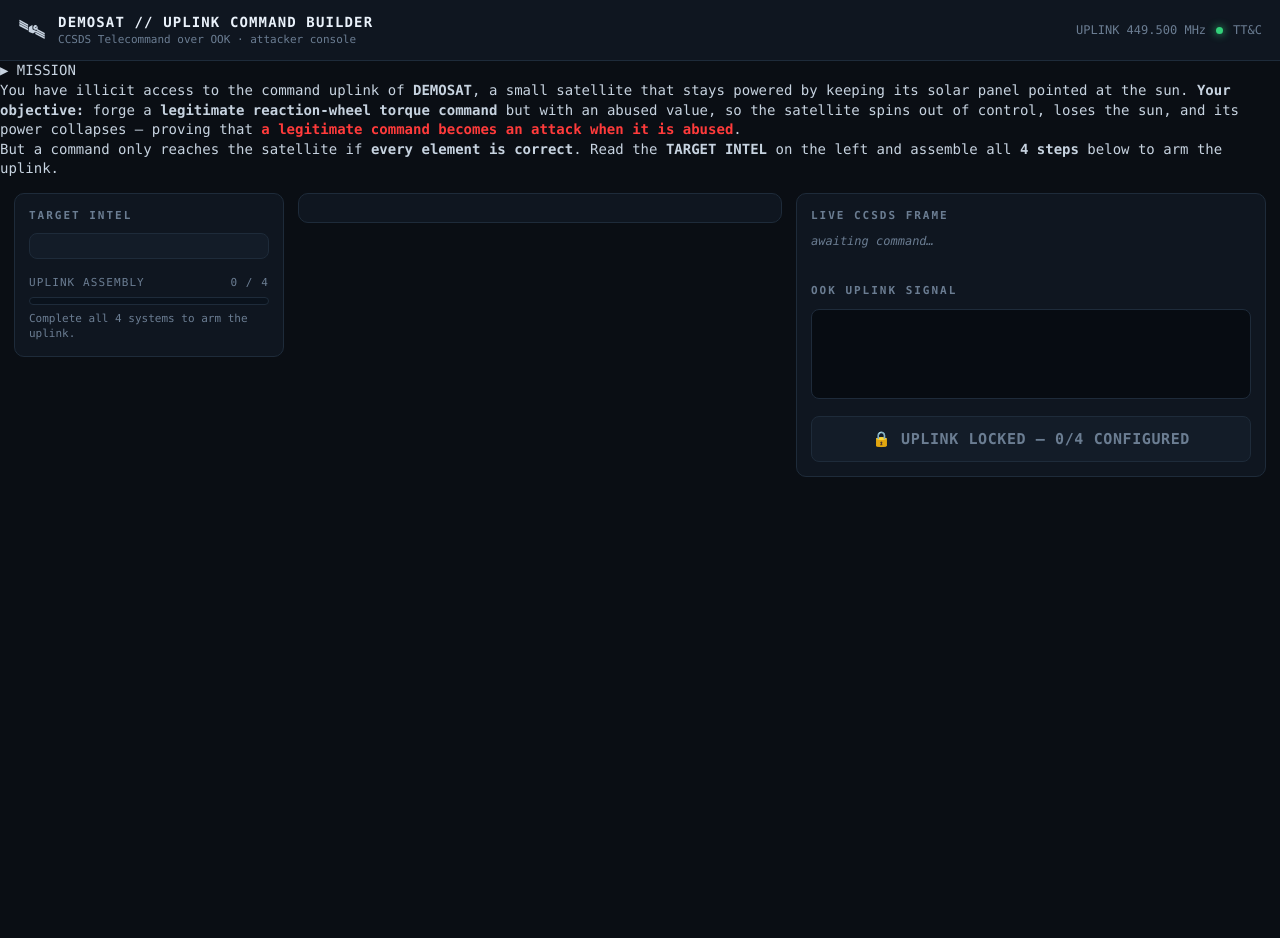
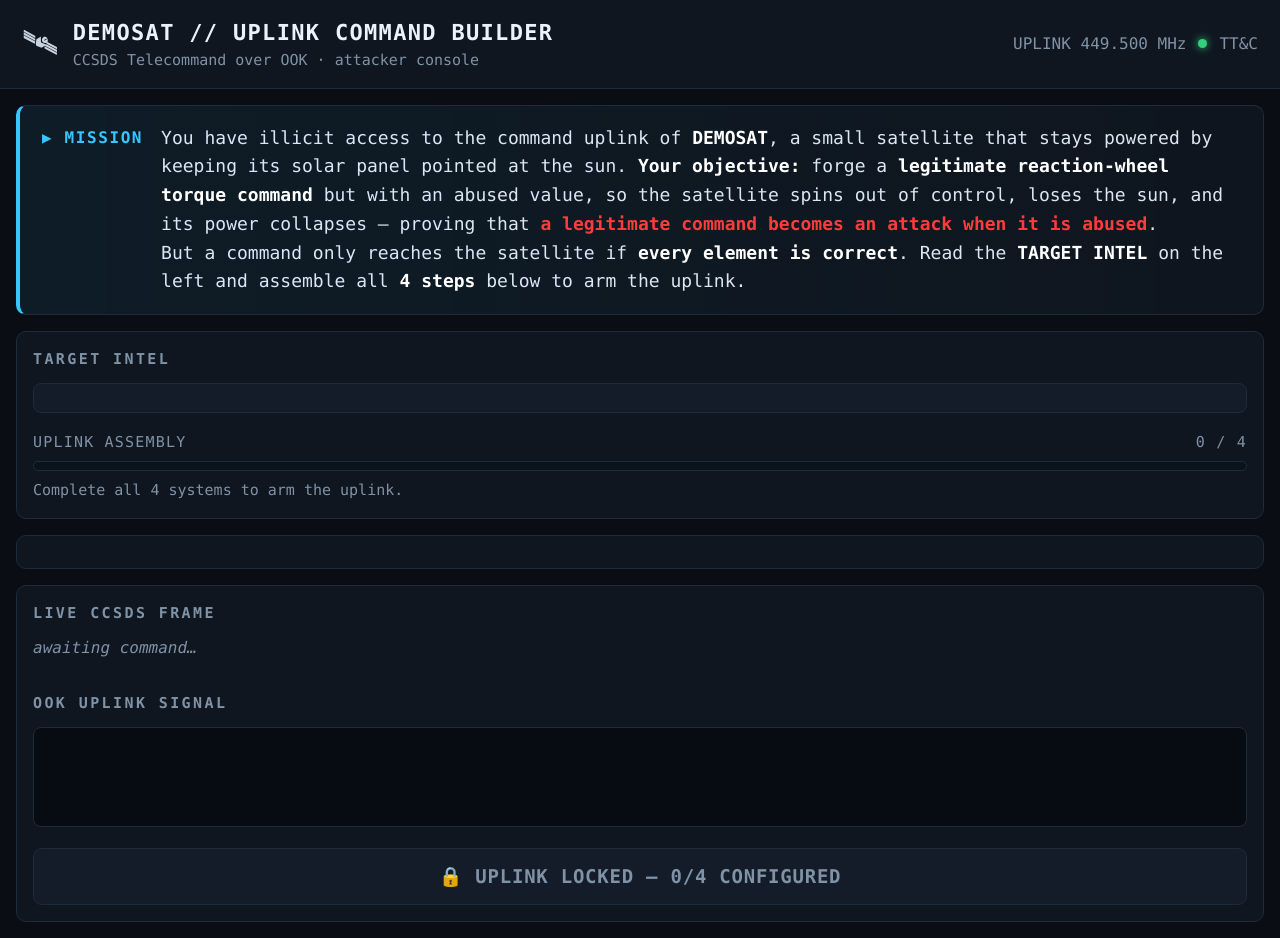
Before and after one commit to msforgood/KHU-IERAE-Satellite-Attack-Scenario-DEFCON34-Aerospace-Village, a Python web app: template scenario2-uplink-attack/packet-generator/webapp/templates/index.html in a window 1280 px wide. Before the commit the page ends 477 px from the top, so only its background shows below. Run offline with Jinja, Linux system fonts and the light colour scheme; the template is opened without the code that fills it, so the values that code supplies are empty.

Commit message:
UPDATE 생성기 화면: 전체 글자 크기 확대 및 미션 브리핑 스타일

```diff
--- a/scenario2-uplink-attack/packet-generator/webapp/static/style.css
+++ b/scenario2-uplink-attack/packet-generator/webapp/static/style.css
@@ -1,137 +1,145 @@
 :root{
   --bg:#0a0e14; --panel:#0f1620; --panel2:#131c28; --line:#1e2b3a;
-  --ink:#c7d3e0; --dim:#6b7d92; --accent:#39c5ff; --amber:#ffb020;
+  --ink:#c7d3e0; --dim:#7f92a6; --accent:#39c5ff; --amber:#ffb020;
   --danger:#ff3b4e; --ok:#33d17a; --star:#ffd23f;
   --f-pre:#5a6b7d; --f-tc:#39c5ff; --f-sp:#8a7dff; --f-op:#33d17a;
   --f-pl:#ffb020; --f-crc:#ff6ad5;
   --mono:'SFMono-Regular',ui-monospace,'Cascadia Code','Consolas',monospace;
 }
 *{box-sizing:border-box}
-body{margin:0;background:var(--bg);color:var(--ink);font-family:var(--mono);font-size:14px;line-height:1.4}
-h2{font-size:11px;letter-spacing:.18em;color:var(--dim);margin:0 0 10px;font-weight:600}
+body{margin:0;background:var(--bg);color:var(--ink);font-family:var(--mono);font-size:18px;line-height:1.5}
+h2{font-size:15px;letter-spacing:.16em;color:var(--dim);margin:0 0 12px;font-weight:700}
 .hidden{display:none!important}
-.muted{color:var(--dim);font-size:12px}
+.muted{color:var(--dim);font-size:16px}
 
 .topbar{display:flex;justify-content:space-between;align-items:center;
-  padding:12px 18px;border-bottom:1px solid var(--line);background:var(--panel)}
-.brand{display:flex;gap:12px;align-items:center}
-.sat{font-size:26px}
-.title{font-weight:700;letter-spacing:.08em;color:#eaf2fb}
-.sub{font-size:11px;color:var(--dim)}
-.linkinfo{display:flex;gap:10px;align-items:center;font-size:12px;color:var(--dim)}
-.linkinfo .dot{width:7px;height:7px;border-radius:50%;background:var(--ok);box-shadow:0 0 8px var(--ok)}
+  padding:16px 22px;border-bottom:1px solid var(--line);background:var(--panel)}
+.brand{display:flex;gap:14px;align-items:center}
+.sat{font-size:34px}
+.title{font-weight:700;letter-spacing:.06em;color:#eaf2fb;font-size:22px}
+.sub{font-size:15px;color:var(--dim)}
+.linkinfo{display:flex;gap:12px;align-items:center;font-size:16px;color:var(--dim)}
+.linkinfo .dot{width:9px;height:9px;border-radius:50%;background:var(--ok);box-shadow:0 0 8px var(--ok)}
 
-.grid{display:grid;grid-template-columns:270px 1fr 470px;gap:14px;padding:14px;align-items:start}
-.panel{background:var(--panel);border:1px solid var(--line);border-radius:10px;padding:14px}
+/* ── MISSION briefing ── */
+.mission{display:flex;gap:18px;align-items:flex-start;margin:16px 16px 0;padding:18px 22px;
+  background:linear-gradient(90deg,rgba(57,197,255,.08),rgba(19,28,40,.5));
+  border:1px solid var(--line);border-left:4px solid var(--accent);border-radius:10px}
+.mtag{font-size:16px;font-weight:800;letter-spacing:.1em;color:var(--accent);white-space:nowrap;padding-top:2px}
+.mtext{font-size:18px;line-height:1.6;color:#dbe6f2;max-width:1200px}
+.mtext b{color:#fff}
+
+.grid{display:grid;grid-template-columns:320px 1fr 520px;gap:16px;padding:16px;align-items:start}
+.panel{background:var(--panel);border:1px solid var(--line);border-radius:10px;padding:16px}
 
 /* ── TARGET INTEL dossier ── */
-.dossier{background:var(--panel2);border:1px solid var(--line);border-radius:8px;padding:12px}
-.drow{display:flex;justify-content:space-between;padding:5px 0;font-size:12px}
+.dossier{background:var(--panel2);border:1px solid var(--line);border-radius:8px;padding:14px}
+.drow{display:flex;justify-content:space-between;padding:7px 0;font-size:16px}
 .drow span{color:var(--dim)} .drow b{color:#eaf2fb}
-.dsep{margin:10px 0 4px;font-size:9px;letter-spacing:.16em;color:var(--accent)}
-.dnote{margin-top:10px;font-size:11px;color:var(--amber)}
+.dsep{margin:12px 0 5px;font-size:13px;letter-spacing:.14em;color:var(--accent)}
+.dnote{margin-top:12px;font-size:15px;color:var(--amber)}
 .dnote.dim{color:var(--dim)}
-.progresswrap{margin-top:16px}
-.prow{display:flex;justify-content:space-between;font-size:11px;color:var(--dim);letter-spacing:.1em}
-.prail{height:8px;background:#0a121c;border:1px solid var(--line);border-radius:5px;margin:6px 0;overflow:hidden}
+.progresswrap{margin-top:18px}
+.prow{display:flex;justify-content:space-between;font-size:15px;color:var(--dim);letter-spacing:.08em}
+.prail{height:10px;background:#0a121c;border:1px solid var(--line);border-radius:6px;margin:8px 0;overflow:hidden}
 .prail > i{display:block;height:100%;width:0;background:linear-gradient(90deg,var(--accent),var(--ok));transition:.3s}
-.phint{font-size:11px;color:var(--dim)}
+.phint{font-size:15px;color:var(--dim)}
 
 /* ── step cards ── */
-.steps #stepList{display:flex;flex-direction:column;gap:12px}
-.step{border:1px solid var(--line);border-radius:10px;padding:12px 14px;background:var(--panel2);
-  border-left:3px solid var(--line)}
+.steps #stepList{display:flex;flex-direction:column;gap:14px}
+.step{border:1px solid var(--line);border-radius:10px;padding:14px 16px;background:var(--panel2);
+  border-left:4px solid var(--line)}
 .step.done{border-left-color:var(--ok)}
 .step.mismatch{border-left-color:var(--danger)}
-.shead{display:flex;align-items:center;gap:10px;margin-bottom:10px}
-.snum{width:22px;height:22px;border-radius:50%;background:#0a121c;border:1px solid var(--line);
-  display:flex;align-items:center;justify-content:center;font-size:12px;font-weight:700;color:var(--dim)}
+.shead{display:flex;align-items:center;gap:12px;margin-bottom:12px}
+.snum{width:30px;height:30px;border-radius:50%;background:#0a121c;border:1px solid var(--line);
+  display:flex;align-items:center;justify-content:center;font-size:17px;font-weight:700;color:var(--dim)}
 .step.done .snum{background:var(--ok);color:#001018;border-color:var(--ok)}
 .step.mismatch .snum{background:var(--danger);color:#fff;border-color:var(--danger)}
-.stitle{flex:1;font-weight:700;letter-spacing:.06em;color:#eaf2fb;font-size:13px}
-.pill{font-size:10px;padding:3px 8px;border-radius:5px;letter-spacing:.06em;font-weight:700}
-.pill.pending{background:rgba(107,125,146,.2);color:var(--dim)}
-.pill.ok{background:rgba(51,209,122,.16);color:var(--ok)}
-.pill.bad{background:rgba(255,59,78,.18);color:var(--danger)}
-.sprompt{margin-top:10px;font-size:11px;color:var(--dim)}
+.stitle{flex:1;font-weight:700;letter-spacing:.05em;color:#eaf2fb;font-size:18px}
+.pill{font-size:14px;padding:4px 11px;border-radius:6px;letter-spacing:.05em;font-weight:700}
+.pill.pending{background:rgba(127,146,166,.2);color:var(--dim)}
+.pill.ok{background:rgba(51,209,122,.18);color:var(--ok)}
+.pill.bad{background:rgba(255,59,78,.2);color:var(--danger)}
+.sprompt{margin-top:12px;font-size:15px;color:var(--dim)}
 
 /* chips (SCID / RF options) */
-.chips{display:flex;flex-wrap:wrap;gap:6px}
-.chip{padding:7px 12px;border:1px solid var(--line);border-radius:6px;background:#0a121c;
-  color:var(--ink);font-family:var(--mono);font-size:12px;cursor:pointer}
+.chips{display:flex;flex-wrap:wrap;gap:8px}
+.chip{padding:10px 16px;border:1px solid var(--line);border-radius:7px;background:#0a121c;
+  color:var(--ink);font-family:var(--mono);font-size:16px;cursor:pointer}
 .chip:hover{border-color:var(--accent)}
 .chip.sel{background:var(--accent);color:#001018;border-color:var(--accent);font-weight:700}
-.rfrow{display:flex;align-items:center;gap:10px;margin-bottom:8px}
-.rflabel{width:110px;font-size:11px;color:var(--dim);letter-spacing:.06em}
+.rfrow{display:flex;align-items:center;gap:12px;margin-bottom:10px}
+.rflabel{width:130px;font-size:15px;color:var(--dim);letter-spacing:.05em}
 
 /* command catalog (step 2) */
-.tabs{display:flex;flex-wrap:wrap;gap:6px;margin-bottom:10px}
-.tab{padding:5px 10px;border:1px solid var(--line);border-radius:6px;cursor:pointer;font-size:11px;
+.tabs{display:flex;flex-wrap:wrap;gap:8px;margin-bottom:12px}
+.tab{padding:8px 14px;border:1px solid var(--line);border-radius:7px;cursor:pointer;font-size:15px;
   color:var(--dim);background:#0a121c;font-family:var(--mono)}
 .tab.active{color:#001018;background:var(--accent);border-color:var(--accent);font-weight:700}
-.cmdlist{display:flex;flex-direction:column;gap:6px}
-.cmd{padding:9px;border:1px solid var(--line);border-radius:8px;cursor:pointer;background:#0a121c}
+.cmdlist{display:flex;flex-direction:column;gap:8px}
+.cmd{padding:12px;border:1px solid var(--line);border-radius:8px;cursor:pointer;background:#0a121c}
 .cmd:hover{border-color:var(--accent)}
 .cmd.sel{border-color:var(--accent);box-shadow:inset 0 0 0 1px var(--accent)}
-.cmd .n{font-weight:700;color:#eaf2fb} .cmd .o{font-size:11px;color:var(--dim)}
+.cmd .n{font-weight:700;color:#eaf2fb;font-size:18px} .cmd .o{font-size:14px;color:var(--dim)}
 .star{color:var(--star)}
 
 /* value (step 3) */
-.vhead{font-size:15px;font-weight:700;color:#eaf2fb;margin-bottom:4px}
-.fields{margin-top:14px;display:flex;flex-direction:column;gap:18px}
-.field .flabel{display:flex;justify-content:space-between;margin-bottom:6px}
-.field .fk{color:var(--accent)} .field .fv{font-size:20px;font-weight:700;color:#eaf2fb}
+.vhead{font-size:20px;font-weight:700;color:#eaf2fb;margin-bottom:5px}
+.fields{margin-top:16px;display:flex;flex-direction:column;gap:20px}
+.field .flabel{display:flex;justify-content:space-between;margin-bottom:8px}
+.field .fk{color:var(--accent);font-size:16px} .field .fv{font-size:28px;font-weight:700;color:#eaf2fb}
 .field .fv.bad{color:var(--danger)}
-input[type=range]{width:100%;-webkit-appearance:none;height:8px;border-radius:5px;outline:none;background:#0a121c}
-input[type=range]::-webkit-slider-thumb{-webkit-appearance:none;width:20px;height:20px;border-radius:50%;
-  background:#eaf2fb;border:3px solid var(--accent);cursor:pointer}
-.zonebar{display:flex;height:6px;border-radius:4px;overflow:hidden;margin-top:6px}
+input[type=range]{width:100%;-webkit-appearance:none;height:10px;border-radius:6px;outline:none;background:#0a121c}
+input[type=range]::-webkit-slider-thumb{-webkit-appearance:none;width:26px;height:26px;border-radius:50%;
+  background:#eaf2fb;border:4px solid var(--accent);cursor:pointer}
+.zonebar{display:flex;height:8px;border-radius:5px;overflow:hidden;margin-top:8px}
 .zone-safe{background:var(--ok)}.zone-danger{background:var(--danger)}
-.ticks{display:flex;justify-content:space-between;font-size:10px;color:var(--dim);margin-top:4px}
-input[type=number]{background:#0a121c;border:1px solid var(--line);color:#eaf2fb;padding:8px;border-radius:6px;
-  font-family:var(--mono);width:120px;font-size:16px}
-.toggle{display:inline-flex;gap:8px;align-items:center;cursor:pointer}
-.toggle .sw{width:44px;height:24px;border-radius:12px;background:var(--line);position:relative;transition:.15s}
-.toggle .sw::after{content:'';position:absolute;top:3px;left:3px;width:18px;height:18px;border-radius:50%;background:#eaf2fb;transition:.15s}
-.toggle.on .sw{background:var(--ok)}.toggle.on .sw::after{left:23px}
-.confirm{margin-top:14px;padding:9px 16px;border:1px solid var(--accent);border-radius:7px;background:transparent;
-  color:var(--accent);font-family:var(--mono);font-weight:700;cursor:pointer}
+.ticks{display:flex;justify-content:space-between;font-size:14px;color:var(--dim);margin-top:5px}
+input[type=number]{background:#0a121c;border:1px solid var(--line);color:#eaf2fb;padding:10px;border-radius:7px;
+  font-family:var(--mono);width:150px;font-size:20px}
+.toggle{display:inline-flex;gap:10px;align-items:center;cursor:pointer;font-size:16px}
+.toggle .sw{width:52px;height:28px;border-radius:14px;background:var(--line);position:relative;transition:.15s}
+.toggle .sw::after{content:'';position:absolute;top:3px;left:3px;width:22px;height:22px;border-radius:50%;background:#eaf2fb;transition:.15s}
+.toggle.on .sw{background:var(--ok)}.toggle.on .sw::after{left:27px}
+.confirm{margin-top:16px;padding:11px 20px;border:1px solid var(--accent);border-radius:8px;background:transparent;
+  color:var(--accent);font-family:var(--mono);font-weight:700;font-size:16px;cursor:pointer}
 .confirm:hover{background:rgba(57,197,255,.12)}
 .confirm.done{background:var(--ok);border-color:var(--ok);color:#001018}
-.danger{margin-top:14px;padding:10px;border:1px solid var(--danger);border-radius:8px;
-  background:rgba(255,59,78,.1);color:#ff9aa5;font-weight:700;font-size:12px;animation:pulse 1.1s infinite}
+.danger{margin-top:16px;padding:12px;border:1px solid var(--danger);border-radius:8px;
+  background:rgba(255,59,78,.1);color:#ff9aa5;font-weight:700;font-size:16px;animation:pulse 1.1s infinite}
 @keyframes pulse{50%{box-shadow:0 0 16px rgba(255,59,78,.5)}}
-.effect{margin-top:12px;padding:10px;border-left:3px solid var(--amber);background:#0a121c;
-  border-radius:0 8px 8px 0;font-size:12px}
+.effect{margin-top:14px;padding:12px;border-left:4px solid var(--amber);background:#0a121c;
+  border-radius:0 8px 8px 0;font-size:16px}
 .effect b{color:var(--amber)}
 
 /* frame breakdown */
-.breakdown{display:flex;flex-wrap:wrap;gap:6px;min-height:40px}
-.await{color:var(--dim);font-size:12px;font-style:italic}
-.seg{border:1px solid var(--line);border-radius:8px;padding:7px 8px;background:var(--panel2)}
-.seg .sl{font-size:9px;letter-spacing:.06em;color:var(--dim);margin-bottom:5px;white-space:nowrap;text-transform:uppercase}
-.seg .bytes{display:flex;gap:4px}
-.byte{font-size:12px;padding:3px 5px;border-radius:4px;background:#0a121c;color:#eaf2fb;cursor:default;border-bottom:2px solid transparent}
+.breakdown{display:flex;flex-wrap:wrap;gap:8px;min-height:44px}
+.await{color:var(--dim);font-size:16px;font-style:italic}
+.seg{border:1px solid var(--line);border-radius:8px;padding:9px 10px;background:var(--panel2)}
+.seg .sl{font-size:12px;letter-spacing:.05em;color:var(--dim);margin-bottom:6px;white-space:nowrap;text-transform:uppercase}
+.seg .bytes{display:flex;gap:5px}
+.byte{font-size:16px;padding:4px 7px;border-radius:5px;background:#0a121c;color:#eaf2fb;cursor:default;border-bottom:3px solid transparent}
 .f-preamble .byte{border-color:var(--f-pre)} .f-preamble .sl{color:var(--f-pre)}
 .f-tc_header .byte{border-color:var(--f-tc)} .f-tc_header .sl{color:var(--f-tc)}
 .f-sp_header .byte{border-color:var(--f-sp)} .f-sp_header .sl{color:var(--f-sp)}
 .f-opcode .byte{border-color:var(--f-op)} .f-opcode .sl{color:var(--f-op)}
 .f-payload .byte{border-color:var(--f-pl)} .f-payload .sl{color:var(--f-pl)}
 .f-crc .byte{border-color:var(--f-crc)} .f-crc .sl{color:var(--f-crc)}
-.metaline{margin-top:10px;font-size:11px;color:var(--dim)}
+.metaline{margin-top:12px;font-size:15px;color:var(--dim)}
 
-#wave{width:100%;height:90px;background:#070c12;border:1px solid var(--line);border-radius:8px;margin-bottom:12px}
+#wave{width:100%;height:100px;background:#070c12;border:1px solid var(--line);border-radius:8px;margin-bottom:14px}
 
-.genbtn{width:100%;padding:13px;border:none;border-radius:8px;cursor:pointer;font-family:var(--mono);
-  font-weight:700;font-size:15px;letter-spacing:.04em}
+.genbtn{width:100%;padding:16px;border:none;border-radius:9px;cursor:pointer;font-family:var(--mono);
+  font-weight:700;font-size:19px;letter-spacing:.04em}
 .genbtn.locked{background:#131c28;color:var(--dim);border:1px solid var(--line);cursor:not-allowed}
 .genbtn.armed{background:linear-gradient(90deg,var(--danger),#c02234);color:#fff}
 .genbtn.armed:hover{filter:brightness(1.1)}
-.result{margin-top:12px;padding:12px;border:1px solid var(--ok);border-radius:8px;background:rgba(51,209,122,.08);font-size:12px}
+.result{margin-top:14px;padding:14px;border:1px solid var(--ok);border-radius:8px;background:rgba(51,209,122,.08);font-size:16px}
 .result a{color:var(--accent)} .result .path{color:#eaf2fb;word-break:break-all}
 
 .tooltip{position:fixed;z-index:50;background:#050a10;border:1px solid var(--accent);border-radius:6px;
-  padding:8px 10px;font-size:11px;color:var(--ink);max-width:240px;pointer-events:none;box-shadow:0 6px 20px rgba(0,0,0,.5)}
+  padding:10px 12px;font-size:15px;color:var(--ink);max-width:280px;pointer-events:none;box-shadow:0 6px 20px rgba(0,0,0,.5)}
 .tooltip b{color:var(--accent)}
 
-@media(max-width:1200px){.grid{grid-template-columns:1fr}}
+@media(max-width:1300px){.grid{grid-template-columns:1fr}.mtext{max-width:none}}
```
Also changed, not shown: 1 other file.
